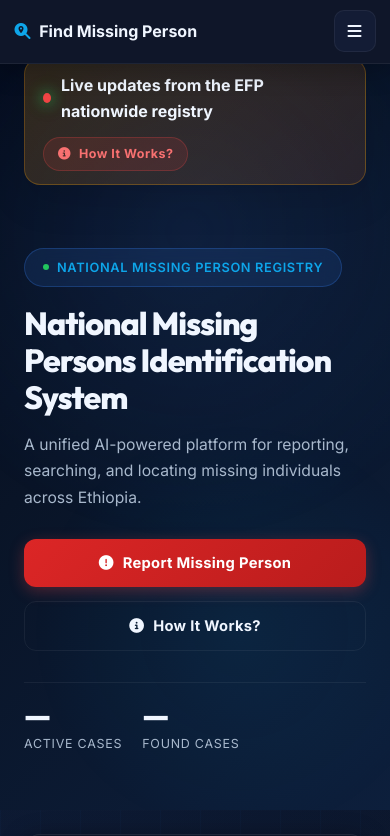
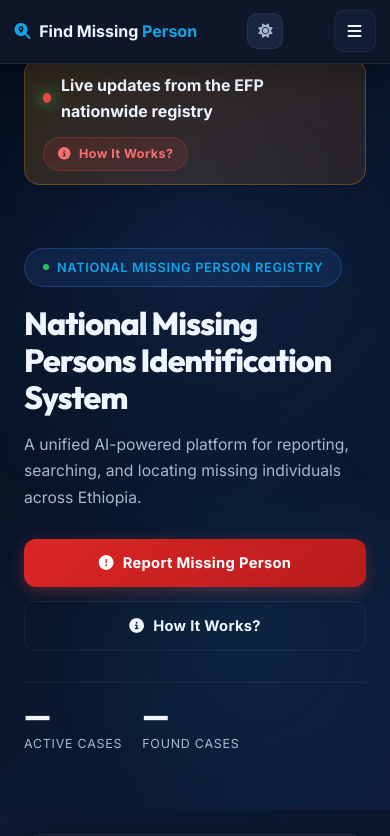
Before and after one commit to Bingo11545/final-year-project-, a website: page frontend/index.html in a window 390 px wide. Shown: the top 836 px of the page. Drawn offline with Linux system fonts and the light colour scheme; no server answers; sample sign-in values are in the browser's storage.

Commit message:
nav bar correction

```diff
--- a/frontend/mobile-menu.css
+++ b/frontend/mobile-menu.css
@@ -40,6 +40,10 @@
         color: inherit;
         font-weight: 700;
     }
+
+    /* Ensure mobile brand text and highlight follow theme tokens */
+    .fm-mobile-brand { color: var(--text-primary); }
+    .fm-mobile-brand .highlight { color: var(--accent-teal); }
 
     .fm-mobile-brand i {
         color: var(--accent-teal, #0ea5e9);
--- a/frontend/mobile-menu.js
+++ b/frontend/mobile-menu.js
@@ -18,8 +18,11 @@
         topbar.innerHTML = `
             <a class="fm-mobile-brand" href="/index.html" aria-label="Home">
                 <i class="fas fa-search-location"></i>
-                <span>Find Missing Person</span>
+                <span>Find Missing <span class="highlight">Person</span></span>
             </a>
+            <button type="button" class="theme-toggle-btn" onclick="toggleTheme()" title="Toggle theme" aria-label="Toggle theme" id="fmThemeToggleTop">
+                <i class="fas fa-sun"></i>
+            </button>
             <button type="button" class="fm-mobile-hamburger" aria-label="Open menu" id="fmOpenMenuBtn">
                 <i class="fas fa-bars"></i>
             </button>
@@ -45,6 +48,10 @@
                     <span class="fm-mobile-lang-label">🌐 Language</span>
                     <select class="fm-mobile-lang-select" id="fmMobileLanguage" aria-label="Mobile language selector"></select>
                 </div>
+                <button type="button" class="fm-mobile-action" onclick="toggleTheme()" aria-label="Toggle theme">
+                    <span>Toggle Theme</span>
+                    <i class="fas fa-adjust"></i>
+                </button>
                 <a class="fm-mobile-link" href="/user/dashboard.html">
                     <span>Dashboard</span>
                 </a>
```
